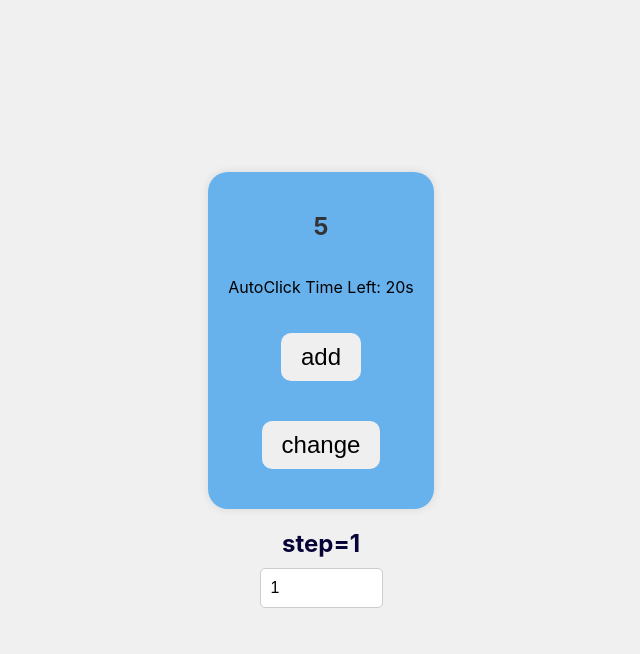
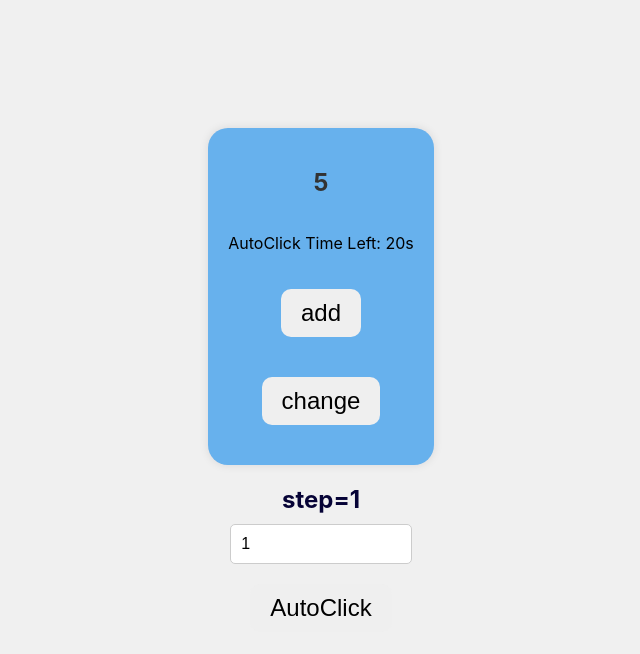
Before and after one commit to MartaPipan/react20062024, a React (Create React App) app: page / in a window 1280 px wide. Shown: the top 654 px of the page, without its empty margins (319-959 px from the left). Built offline with nearby package versions, Linux system fonts and the light colour scheme.

Commit message:
Add in ControlCounter  button AutoClick

```diff
--- a/src/components/ControlCounter/index.jsx
+++ b/src/components/ControlCounter/index.jsx
@@ -1,8 +1,8 @@
 import React from "react";
-import styles from "./ControlCounter.module.css"
+import styles from "./ControlCounter.module.css";
 
 const ControlCounter = (props) => {
-  const { setStep, step } = props;
+  const { setStep, step, handleAutoClick } = props;
   return (
     <div className={styles.controlCounter}>
       <h3>step={step}</h3>
@@ -14,9 +14,11 @@ const ControlCounter = (props) => {
           setStep(Number(value));
         }}
         className={styles.input}
-        min={1}   // Define o valor mínimo como 1
-        max={1000000}  // Define o valor máximo como 1000000
+        min={1} // Define o valor mínimo como 1
+        max={1000000} // Define o valor máximo como 1000000
       />
+      <button onClick={handleAutoClick}>AutoClick</button>{" "}
+      {/* Botão AutoClick */}
     </div>
   );
 };
```
